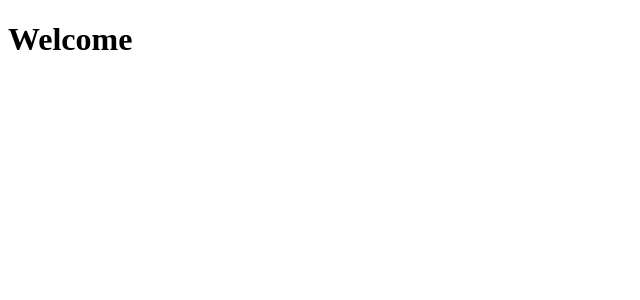
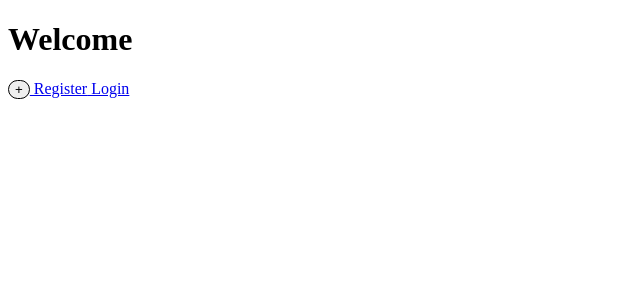
Before and after one commit to CoderSh1v/Notes-API, a React (Vite) app in the folder frontend/: page / in a window 1280 px wide. Shown: the top 300 px of the page, without its empty margins (0-640 px from the left). Built offline with nearby package versions, Linux system fonts and the light colour scheme.

Commit message:
added NewNote- users can create notes

```diff
--- /dev/null
+++ b/frontend/src/components/NewNote.jsx
@@ -0,0 +1,40 @@
+import React from 'react'
+import { useForm } from 'react-hook-form'
+
+const NewNote = () => {
+    const {
+        register,
+        handleSubmit,
+        watch,
+        setError,
+        clearErrors,
+        formState: { errors, isSubmitting },
+    } = useForm()
+
+    const onSubmit = async (data) => {
+        console.log(data)
+        const token = localStorage.getItem("token")
+        const response = await fetch("http://localhost:3000/notes", {
+            method: "POST",
+            headers: { "Content-Type": "application/json" ,authorization: `Bearer ${token}` },
+            body: JSON.stringify(data),
+
+        })
+    }
+
+    return (
+        <div>
+            <form onSubmit={handleSubmit(onSubmit)}>
+                <span>Title :</span>
+                <input type="text" className="styles.input" {...register("title",
+                    { required: { value: true, message: "Title is required" } }
+                )} />
+                <input type="submit" className="submitButton" value="Create Note" />
+                <br />{errors.title && errors.title.message}
+
+            </form>
+        </div>
+    )
+}
+
+export default NewNote
--- a/frontend/src/pages/Home.jsx
+++ b/frontend/src/pages/Home.jsx
@@ -1,10 +1,23 @@
-import React from 'react'
+import React, { useState } from 'react'
+import styles from "../styles/Home.module.css"
+import NewNote from '../components/NewNote'
+import {Link} from "react-router-dom"
+
 function Home() {
+const [noteVisibility, setNoteVisibility] = useState(false)
 
-    return (
+  return (
     <div>
-        <h1>Welcome</h1>
+      <h1 >Welcome</h1>
+      <div>
 
+        <button className={styles.add} onClick={()=> setNoteVisibility(!noteVisibility)}>
+          +
+        </button>
+        <Link to= "/register">  Register</Link>
+        <Link to= "/login">  Login</Link>
+        {noteVisibility && <NewNote />}
+      </div>
     </div>
   )
 }
--- a/frontend/src/pages/Login.jsx
+++ b/frontend/src/pages/Login.jsx
@@ -1,6 +1,7 @@
 import React from 'react'
 import { useState } from 'react'
 import { useForm } from "react-hook-form"
+import { useNavigate } from 'react-router-dom'
 
 const Login = () => {
     const {
@@ -11,7 +12,7 @@ const Login = () => {
         clearErrors,
         formState: { errors, isSubmitting },
     } = useForm()
-
+    const navigate = useNavigate()
     const onSubmit = async (data) => {
         clearErrors("root.serverError")
         const response = await fetch("http://localhost:3000/auth/login", {
@@ -25,6 +26,7 @@ const Login = () => {
             return
         }
         localStorage.setItem("token",responseData.token)
+        navigate("/")
     }
 
 
--- /dev/null
+++ b/frontend/src/styles/Home.module.css
@@ -0,0 +1,4 @@
+.add {
+    border: solid 1px black;
+    border-radius: 15px;
+}
```
